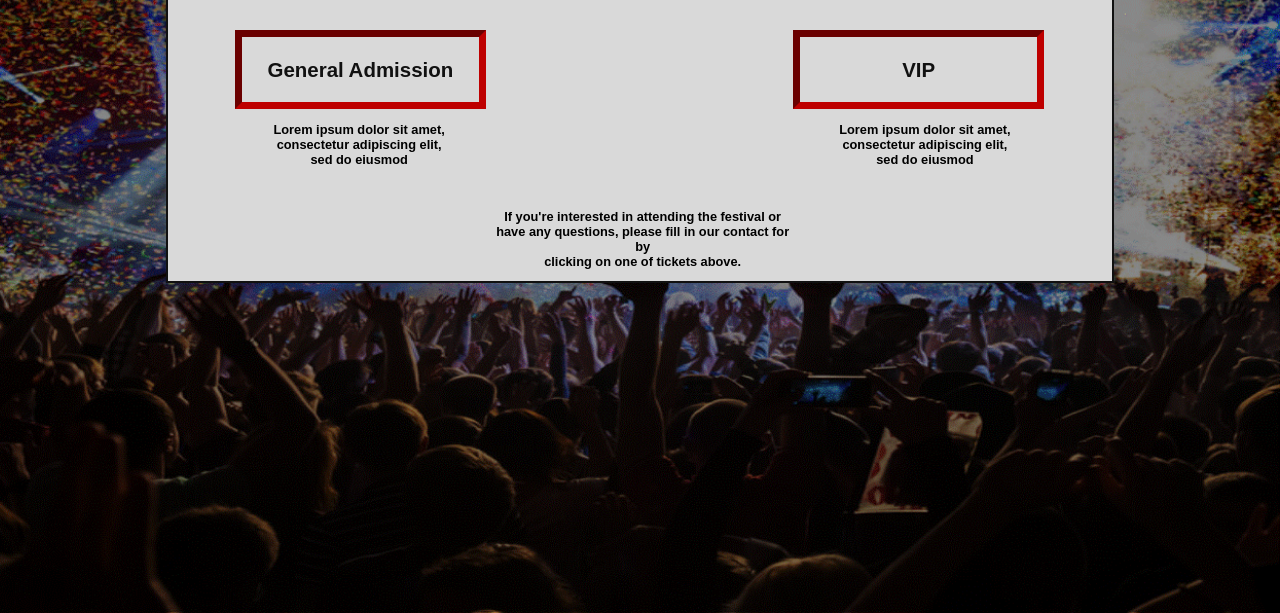
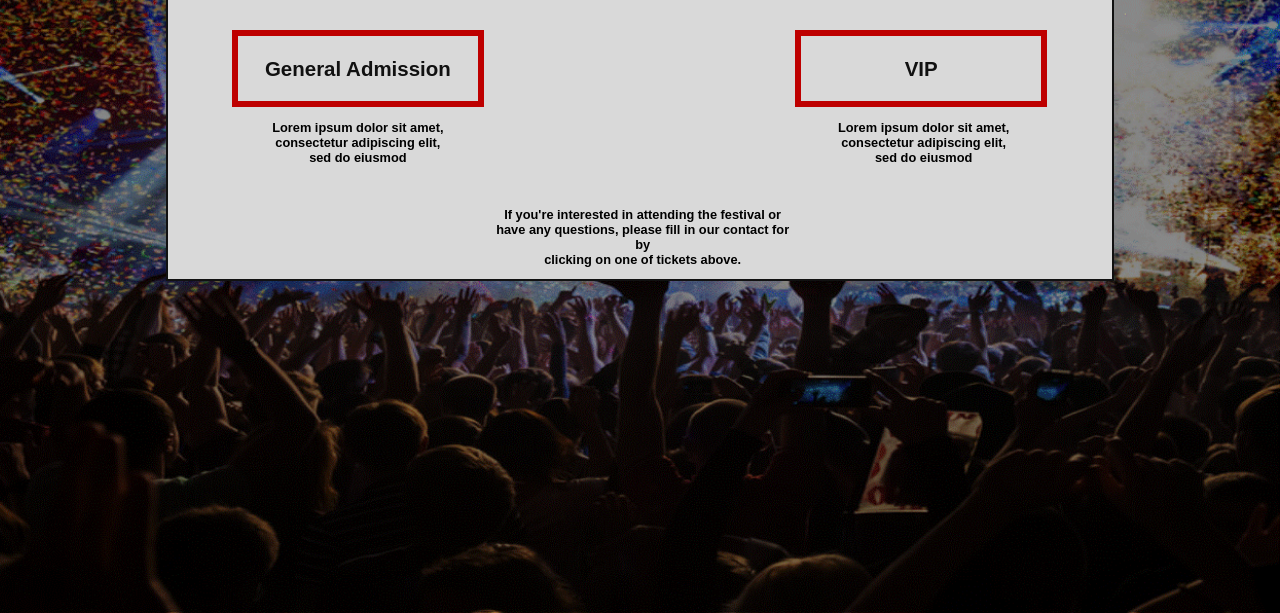
Before and after one commit to JosephJ42/UWE-Web-Foundation-Site, a plain HTML site: page Tickets.html in a window 1280 px wide. Shown: the part 187-800 px from the top of the page. Drawn offline with Linux system fonts and the light colour scheme.

Commit message:
Ticket page slight tweeks

```diff
--- a/Style/main.css
+++ b/Style/main.css
@@ -112,7 +112,7 @@ button:hover {  /* This code was taken and then altered from W3 schools. Referen
 #TicketsGA{
   width: 100%;
   background-color: #D9D9D9;
-  border: 4px solid #BE0000;
+  border: 6px solid #BE0000;
   color: #111111;
   padding: 1em 1em;
   text-align: center;
@@ -124,9 +124,8 @@ button:hover {  /* This code was taken and then altered from W3 schools. Referen
   font-size: 1.6vw;
   cursor: pointer;
   width: 100%;
-  margin-left: 14%;
-  border-style: inset;
-  border-width: 7px;
+  margin-left: 13%;
+
 }
 #sectionGA{grid-area: TicketGA;
 padding:10%;
@@ -136,12 +135,12 @@ padding:10%;
   font-weight: bold;
   padding-left: 2%;
   text-align: center;
-  margin-left: 25%;}
+  margin-left: 24%;}
 
 #TicketsVIP{
   width: 100%;
   background-color: #D9D9D9;
-  border: 4px solid #BE0000;
+  border: 6px solid #BE0000;
   color: #111111;
   padding: 1em 1em;
   text-align: center;
@@ -153,9 +152,8 @@ padding:10%;
   font-size: 1.6vw;
   cursor: pointer;
   width: 100%;
-  margin-left: -14%;
-  border-style: inset;
-  border-width: 7px;
+  margin-left: -13%;
+
 
 }
 
@@ -168,7 +166,7 @@ padding:10%;
   font-weight: bold;
   padding-left: 2%;
   text-align: center;
-  margin-right: 25%;
+  margin-right: 26%;
 }
 
 
```
